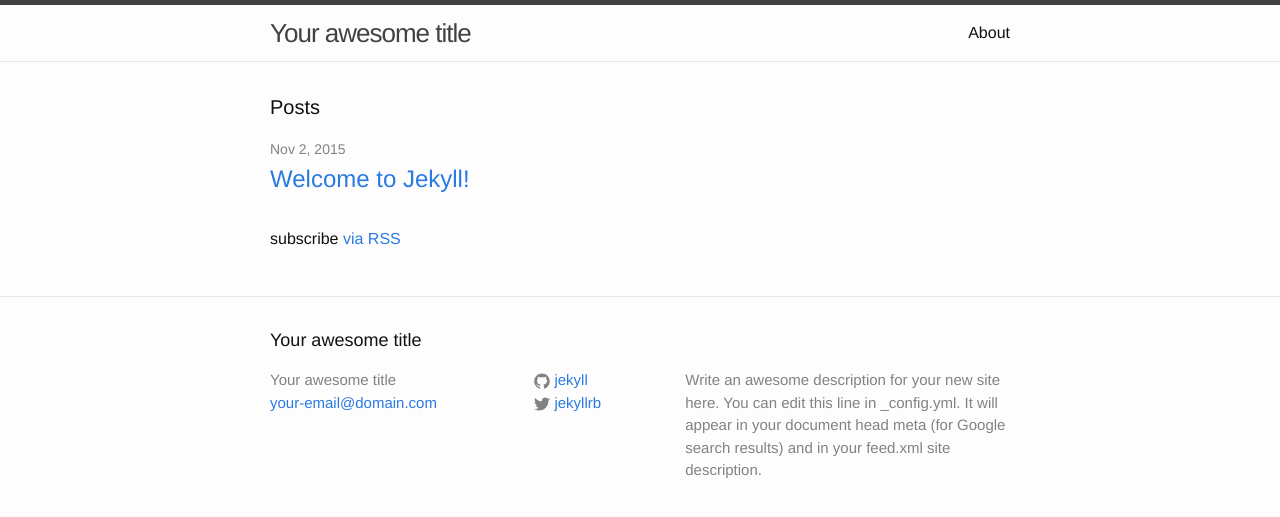
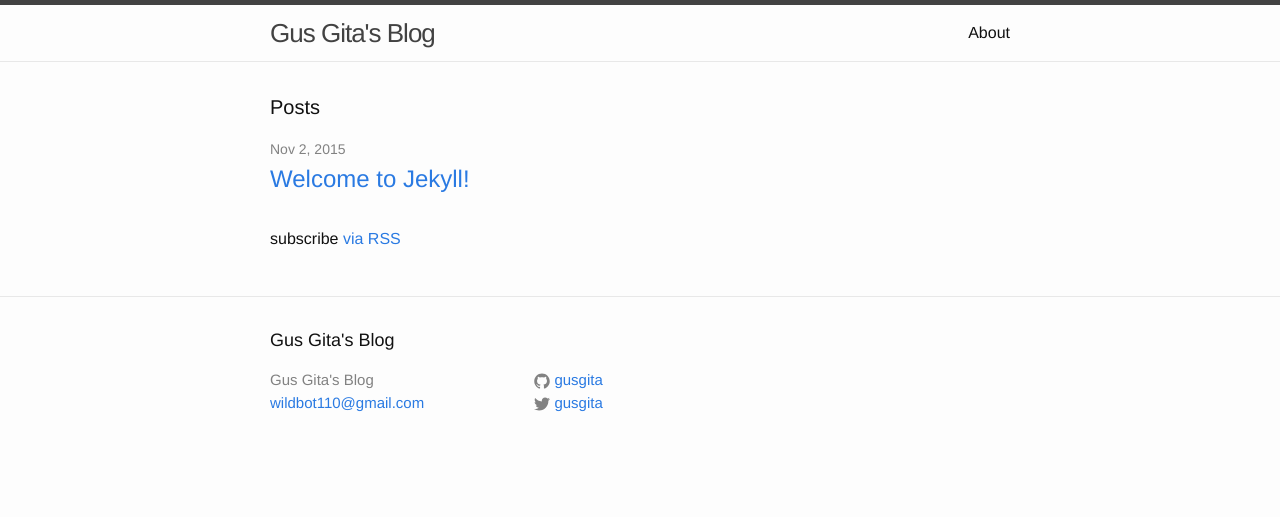
Before and after one commit to mokssr/gusgita.github.io, a Jekyll site: the page built from blog/index.html, in a window 1280 px wide. Shown: the top 517 px of the page. Built offline with Jekyll 4.4.1, drawn with Linux system fonts in a browser that asks for light colours.

Commit message:
modify config

```diff
--- a/blog/_config.yml
+++ b/blog/_config.yml
@@ -6,16 +6,13 @@
 # 'jekyll serve'. If you change this file, please restart the server process.
 
 # Site settings
-title: Your awesome title
-email: your-email@domain.com
-description: > # this means to ignore newlines until "baseurl:"
-  Write an awesome description for your new site here. You can edit this
-  line in _config.yml. It will appear in your document head meta (for
-  Google search results) and in your feed.xml site description.
-baseurl: "" # the subpath of your site, e.g. /blog
-url: "http://yourdomain.com" # the base hostname & protocol for your site
-twitter_username: jekyllrb
-github_username:  jekyll
+title: Gus Gita's Blog
+email: wildbot110@gmail.com
+description: > # A personal blog by Gus Gita.
+baseurl: "/blog" # the subpath of your site, e.g. /blog
+url: "http://gusgita.github.io" # the base hostname & protocol for your site
+twitter_username: gusgita
+github_username:  gusgita
 
 # Build settings
 markdown: kramdown
```
